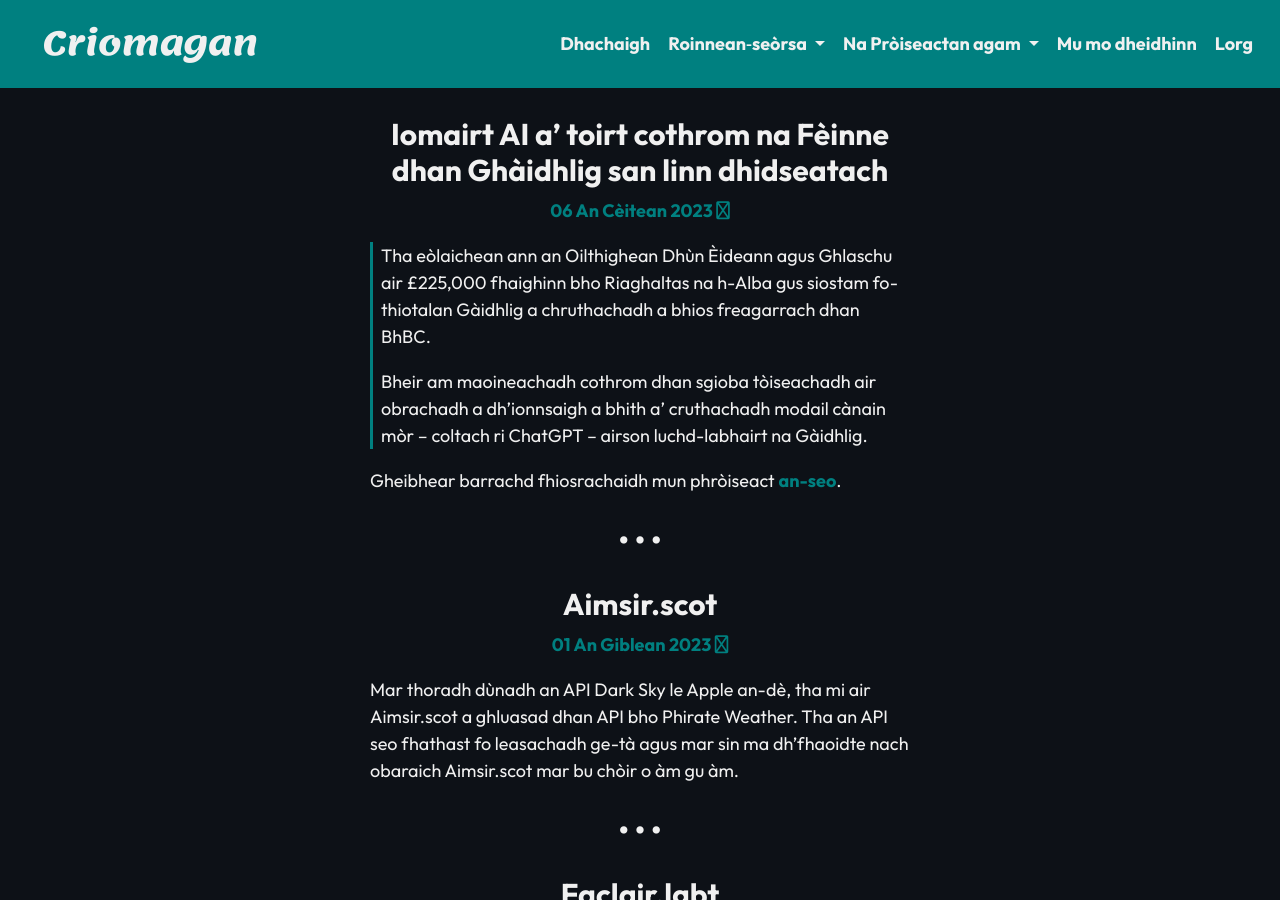
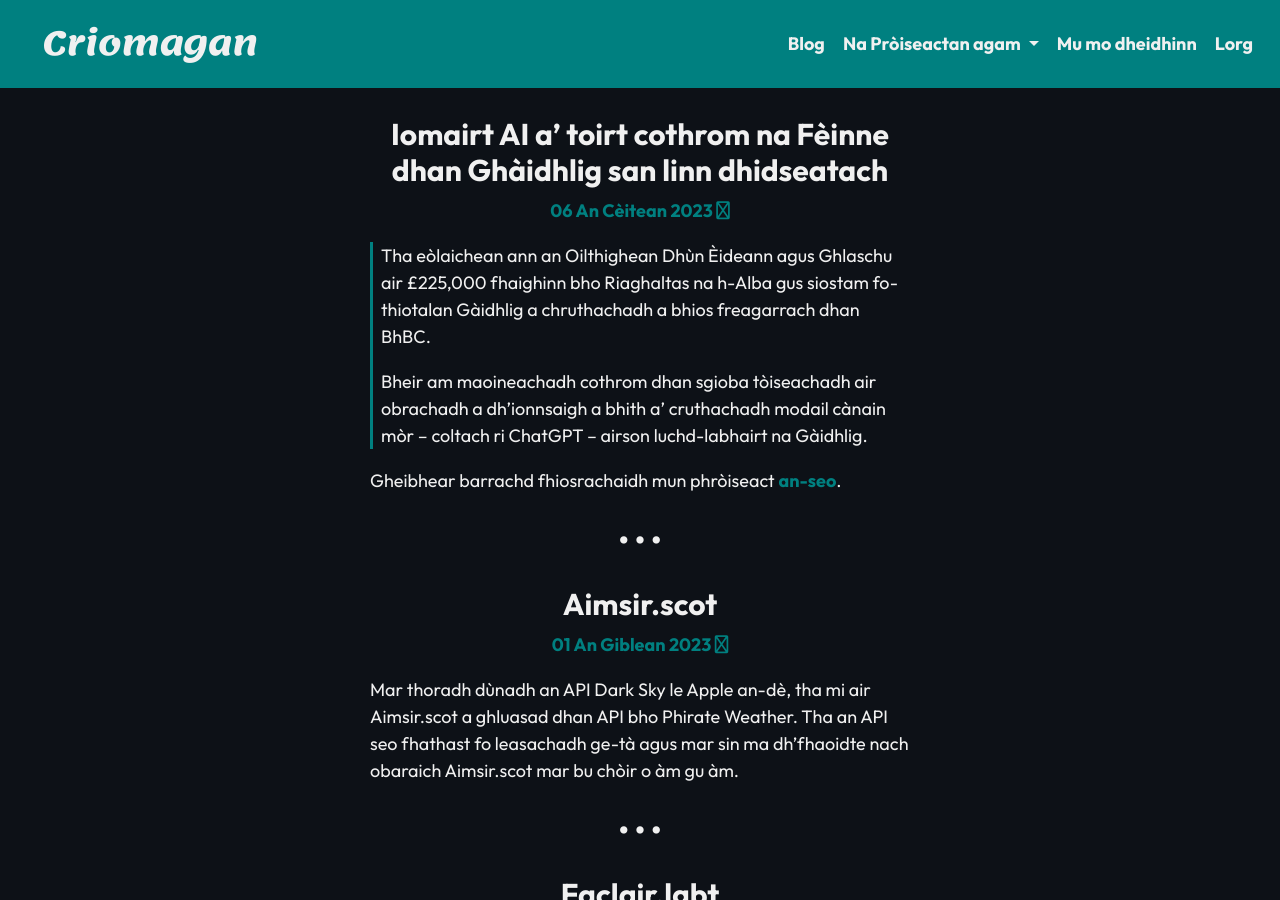
Before and after one commit to angeidheal/angeidheal.github.io, a Jekyll site: the page built from index.html, in a window 1280 px wide and 900 px high. Built offline with Jekyll 4.4.1, drawn with Linux system fonts in a browser that asks for light colours; nearby versions of some CDN libraries; the list of posts is cut into pages by our own code.

Commit message:
Update navigation.html

```diff
--- a/_includes/navigation.html
+++ b/_includes/navigation.html
@@ -15,9 +15,9 @@
   <div class="collapse navbar-collapse" id="navbarSupportedContent">
     <ul class="navbar-nav ml-auto">
       <li class="nav-item">
-        <a class="nav-link" href={{"/" | relative_url}} title="Dhachaigh | Home">Dhachaigh</a>
+        <a class="nav-link" href={{"/" | relative_url}} title="Postaichean as ùire | Latest posts">Blog</a>
       </li>
-      <li class="nav-item dropdown">
+      <!--<li class="nav-item dropdown">
         <a
           class="nav-link dropdown-toggle"
           href="#"
@@ -35,7 +35,7 @@
             <a class="dropdown-item" href="{{ category.url }}">{{ category.title }}</a>
           {% endfor %}
         </div>
-      </li>
+      </li>-->
       <li class="nav-item dropdown">
         <a
           class="nav-link dropdown-toggle"
```
